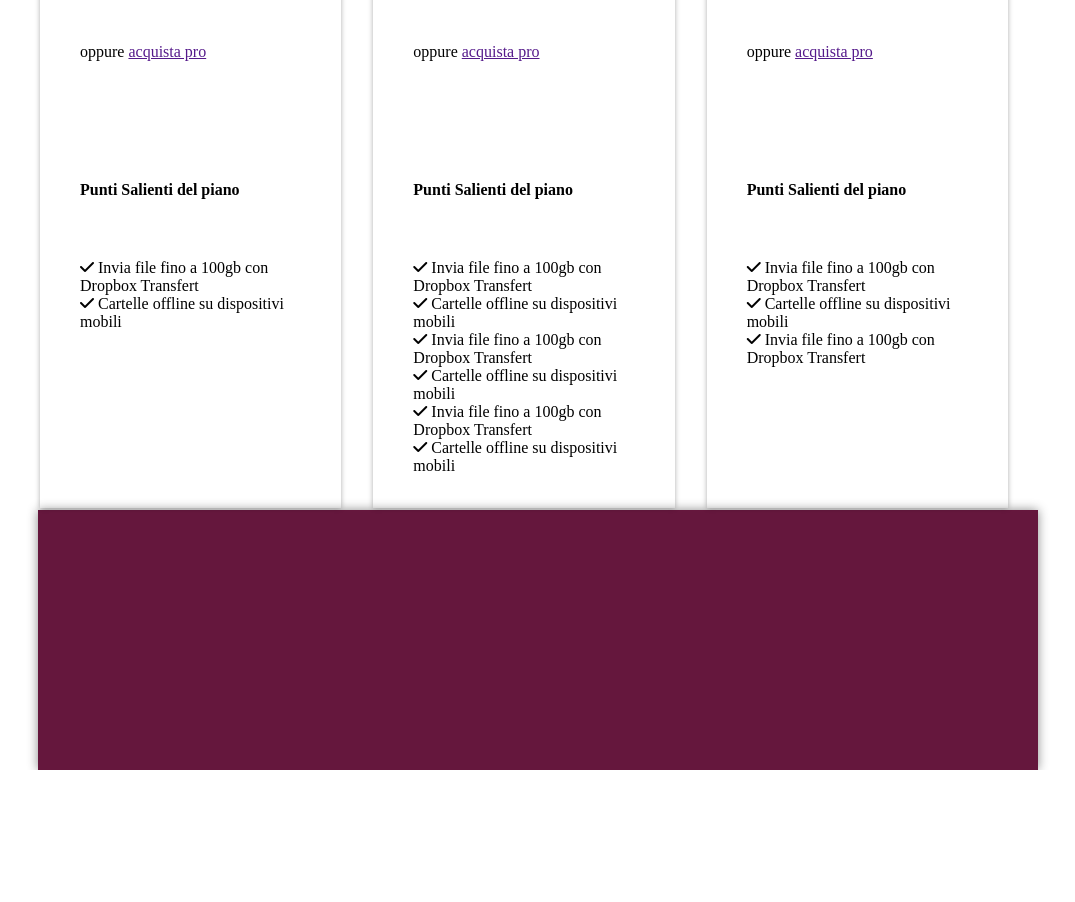
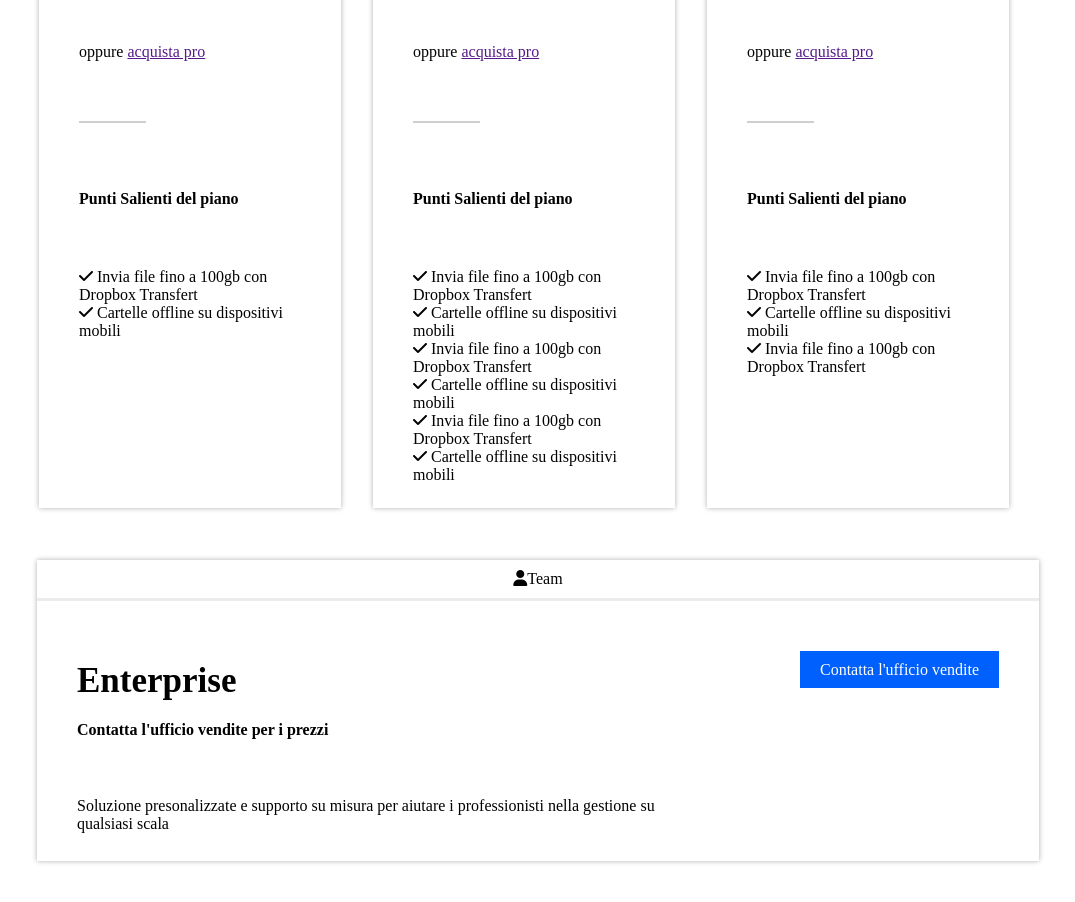
Before and after one commit to MassimoRomano/htmlcss-dropbox, a plain HTML site: page index.html in a window 1280 px wide. Shown: the part 1520-2422 px from the top of the page, without its empty margins (102-1177 px from the left). Before the commit the page ends 2290 px from the top, so only its background shows below. Drawn offline with Linux system fonts and the light colour scheme.

Commit message:
add last card

```diff
--- a/assets/style.css
+++ b/assets/style.css
@@ -17,8 +17,6 @@
     margin: auto;
 }
 
-
-
 .d-flex{
     display: flex;
 }
@@ -33,6 +31,11 @@
 
 .cal-4{
     width:calc((100%/12)*4);
+}
+
+.cal-12{
+    width: 100%;
+    margin: 50px 0px;
 }
 
 /* #region site_header */
@@ -145,7 +148,7 @@ h1{
 /* #region business */
 
 .business{
-    width: 1000px;
+    width: 1002px;
     max-width: 1920px;
     margin: auto;
     padding-top: 60px;
@@ -169,7 +172,6 @@ h2{
     border-color: rgba(0, 0, 0, 0.11);
     padding: 0px 30px 2px 2px;
 
-
 }
 
 .flex_grow{
@@ -187,6 +189,7 @@ h2{
     padding:10px 40px;
     box-shadow: 0px 0px 5px rgba(0, 0, 0, 0.322);
 
+
 }
 
 .single, .advance, .call{
@@ -198,6 +201,13 @@ h2{
 
 }
 
+.separate {
+    background-color: rgba(128, 128, 128, 0.377);
+    height: 2px;
+    width: 30%;
+    margin-bottom: 3%;
+}
+
 .test a{
     text-decoration: none;
     color: white;
@@ -206,16 +216,41 @@ h2{
     text-align: center;
 }
 
+.card_bottom{
+    box-shadow: 0px 0px 5px rgba(0, 0, 0, 0.322);
+}
+
+.vending{
+    text-align: center;
+    border-bottom-style: solid;
+    border-bottom-color: #01000113;
+    padding: 10px 10px;
+
+
+}
+
+.enterprise{
+    height: 260px;
+    display: flex;
+    flex-direction: row;
+    justify-content: space-between;
+    padding:60px 40px;
+
+}
+
+
+.left{
+    display: flex;
+    flex-direction: column;
+    gap: 20px;
+    width: 600px;
+}
+
 /* #endregion business */
 
-.enterprise{
-    width: 1000px;
-    max-width: 1920px;
-    height: 260px;
-    margin: auto;
 
-    background-color: #65173d;
-    box-shadow: 0 0 10px rgba(0, 0, 0, 0.452);
-}
+
+
+
 
 /* #endregion main */
--- a/index.html
+++ b/index.html
@@ -108,7 +108,7 @@
                         <div>
                             <span>oppure <a href="">acquista pro</a></span>
                         </div>
-                        <div class="separet"></div>
+                        <div class="separate"></div>
                         <div>
                             <span><strong>Punti Salienti del piano</strong></span>
                         </div>
@@ -142,7 +142,7 @@
                         <div>
                             <span>oppure <a href="">acquista pro</a></span>
                         </div>
-                        <div class="separet"></div>
+                        <div class="separate"></div>
                         <div>
                             <span><strong>Punti Salienti del piano</strong></span>
                         </div>
@@ -181,7 +181,7 @@
                         <div>
                             <span>oppure <a href="">acquista pro</a></span>
                         </div>
-                        <div class="separet"></div>
+                        <div class="separate"></div>
                         <div>
                             <span><strong>Punti Salienti del piano</strong></span>
                         </div>
@@ -191,11 +191,27 @@
                             <i class="fa-solid fa-check"></i><span> Cartelle offline su dispositivi mobili</span><br>
                             <i class="fa-solid fa-check"></i> <span>Invia file fino a 100gb con Dropbox
                                 Transfert</span><br>
-
                         </div>
-
                     </div>
                 </div>
+                <div class="card_bottom cal-12">
+                    <div class="vending">
+                        <span><i class="fa-solid fa-user"></i>Team</span>
+                    </div>
+                    <div class="enterprise">
+                        <div class="left">
+                        <h2>Enterprise</h2>
+                        <span><strong>Contatta l'ufficio vendite per i prezzi</strong> </span><br>
+                        <div>
+                            <span>Soluzione presonalizzate e supporto su misura per aiutare i professionisti nella gestione su qualsiasi scala</span>
+                        </div>
+                    </div>
+                    <div class="right">
+                        <div class="test">
+                            <a href="">Contatta l'ufficio vendite</a>
+                        </div>
+                    </div>
+
             </nav>
         </section>
 
```
